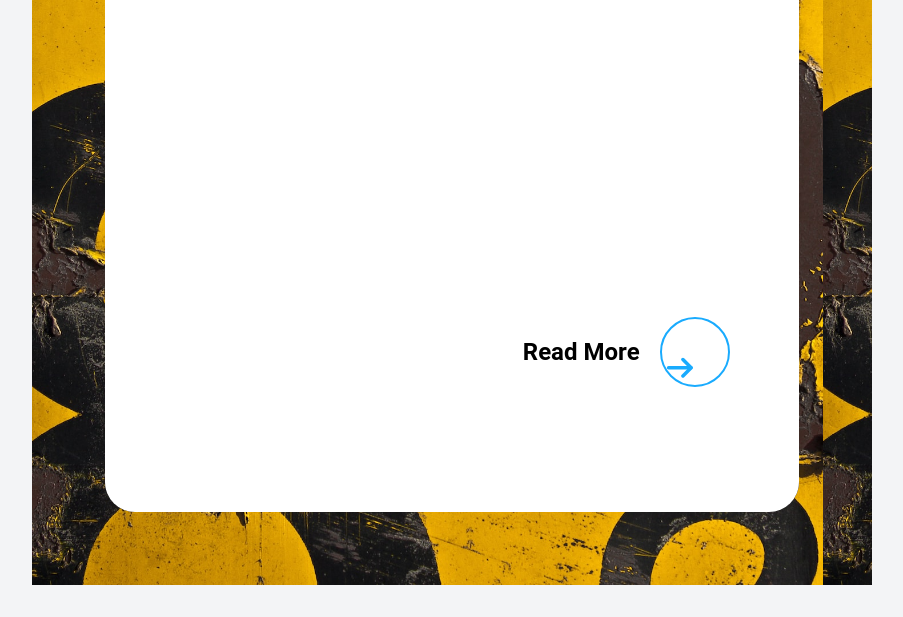
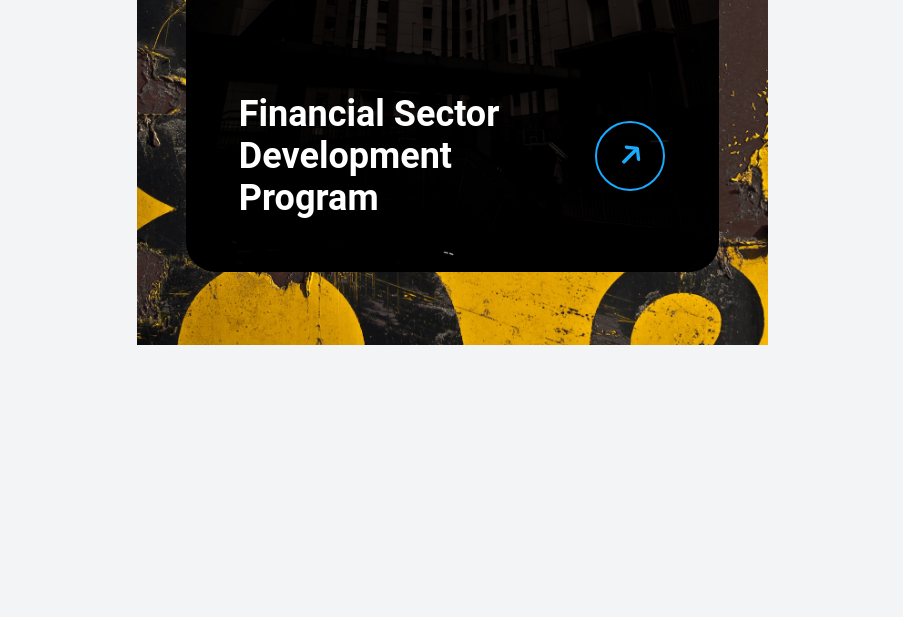
Before and after one commit to Yo445/flip-card-DEPI-task, a plain HTML site: page index.html in a window 1280 px wide. Shown: the part 633-1250 px from the top of the page, without its empty margins (188-1091 px from the left). After the commit the page ends 1010 px from the top, so only its background shows below. Drawn offline with Linux system fonts and the light colour scheme.

Commit message:
finish the card styling

```diff
--- a/index.html
+++ b/index.html
@@ -21,52 +21,41 @@
         font-family: "Roboto", sans-serif;
       }
 
+      .card-container {
+        background: url("assets/bg.jpg") no-repeat center center / contain;
+        padding: 6%;
+      }
       .flip-card {
         position: relative;
-        width: 694px;
-        height: 1040px;
+        width: 533px;
+        height: 800px;
       }
 
-      .flip-card-front,
-      .flip-card-back {
+      .flip-face {
         position: absolute;
-        transition: transform 0.5s;
-        backface-visibility: hidden;
         width: 100%;
         height: 100%;
+        backface-visibility: hidden;
         border-radius: 30px;
+        overflow: hidden;
+        transition: transform 0.3s;
       }
       .flip-card-front {
         background-image: url("assets/front_bg.jpg");
         background-size: contain;
         color: white;
+        display: flex;
+        flex-direction: column;
+        justify-content: end;
+        padding: 10%;
       }
 
-      .card {
-        background-image: url("assets/bg.jpg");
-        /* width: 547px; */
-        padding: 6%;
-        /* height: 821px; */
-        background-size: contain;
-      }
-      .blur {
+      /* .blur {
         background-color: rgba(128, 128, 128, 0.281);
         width: 100%;
         height: 100%;
         position: absolute;
-      }
-      .front-title {
-        position: absolute;
-        bottom: 6.667%;
-        left: 11.335%;
-        right: 33.4%;
-        top: 79.096%;
-        font-family: "Roboto", sans-serif;
-        font-weight: bold;
-        font-size: 36px;
-        color: #ffffff;
-        line-height: 42px;
-      }
+      } */
 
       .flip-card-back {
         background-color: white;
@@ -74,7 +63,7 @@
         padding: 10%;
         display: flex;
         flex-direction: column;
-        /* transform: rotateY(180deg); */
+        transform: rotateY(180deg);
       }
 
       .flip-card:hover .flip-card-back {
@@ -84,113 +73,101 @@
         transform: rotateY(-180deg);
       }
 
-      .arrow-button-front {
-        /* position: absolute; */
-        bottom: 9.944%;
-        left: 76.6%;
-        right: 10.969%;
-        top: 82.373%;
+      .card-bottom-front p {
+        font-family: "Roboto", sans-serif;
+        font-weight: bold;
+        font-size: 36px;
+        color: #ffffff;
+        line-height: 42px;
+      }
+      .card-bottom-front {
+        display: flex;
+        gap: 20px;
+        justify-content: space-between;
+        margin-top: 5rem;
+        align-items: center;
+        border: none;
+        background: none;
       }
 
       .arrow-circle-front {
-        position: absolute;
-        bottom: 9.944%;
-        left: 76.6%;
-        right: 10.969%;
-        top: 82.373%;
+        width: 70px;
+        height: 70px;
         border-radius: 100%;
         border: 2.8px solid #19abfe;
-      }
-
-      .arrow-icon-front {
-        position: absolute;
-        bottom: 12.66%;
-        left: 80.804%;
-        right: 15.298%;
-        top: 84.931%;
+        background: none;
         display: flex;
+        justify-content: center;
         align-items: center;
-        justify-content: center;
       }
 
       .arrow-svg-front {
+        width: 35%;
+        height: 35%;
         transform: rotate(315deg);
       }
 
       .back-title {
-        /* position: absolute;
-        bottom: 6.667%;
-        left: 11.335%;
-        right: 33.4%;
-        top: 79.096%; */
         font-family: "Roboto", sans-serif;
         font-weight: bold;
-        font-size: 40px;
+        font-size: 35px;
         color: #1e335c;
         line-height: 42px;
         margin-top: 1rem;
       }
+
       .icon {
         margin-top: 10rem;
       }
+
       .flip-card-back p {
         color: #6c7994;
-        font-size: 18px;
-        display: block;
-        white-space: pre-line;
-        word-break: break-all;
         line-height: 1.8rem;
+        margin-top: 5%;
       }
 
       .arrow-button-back {
-        /* position: absolute; */
         display: flex;
         gap: 20px;
         justify-content: end;
-        margin-top: 20rem;
+        margin-top: 8.5rem;
         align-items: center;
+        border: none;
+        background: none;
       }
 
+      .arrow-button-back h2 {
+        color: #19abfe;
+        font-size: 20px;
+        margin-right: 2rem;
+        font-weight: normal;
+      }
       .arrow-circle-back {
-        /* position: absolute; */
-        /* bottom: 9.944%;
-        left: 76.6%;
-        right: 10.969%;
-        top: 82.373%; */
         width: 70px;
         height: 70px;
         border-radius: 100%;
         border: 2.8px solid #19abfe;
-      }
-
-      .arrow-icon-back {
-        position: absolute;
-        bottom: 12.66%;
-        left: 80.804%;
-        right: 15.298%;
-        top: 84.931%;
+        background: none;
         display: flex;
+        justify-content: center;
         align-items: center;
-        justify-content: center;
       }
 
       .arrow-svg-back {
-        /* transform: rotate(315deg); */
+        width: 35%;
+        height: 35%;
       }
     </style>
   </head>
   <body>
-    <div class="card">
+    <div class="card-container">
       <!-- <div class="blur"></div> -->
       <div class="flip-card">
-        <div class="flip-card-front">
-          <div class="front-title">
+        <div class="flip-card-front flip-face">
+          <div class="card-bottom-front">
             <p>Financial Sector Development Program</p>
-          </div>
-          <!-- Arrow button -->
-          <div class="arrow-button-front">
-            <div class="arrow-circle-front"></div>
-            <div class="arrow-icon-front">
+            <div class="click">
+              <div class="arrow-circle-front">
                 <svg
                   class="arrow-svg-front"
                   fill="none"
@@ -217,19 +194,21 @@
               </div>
             </div>
           </div>
-        <div class="flip-card-back">
-          <div class="icon"><img src="./assets/mapIcon.svg" alt="" /></div>
+        </div>
+        <div class="flip-card-back flip-face">
+          <div class="icon">
+            <img src="./assets/mapIcon.svg" alt="" style="width: 22%" />
+          </div>
           <h2 class="back-title">Financial Sector Development Program</h2>
           <p>
             The Program aims to develop a diversified and effective financial
             sector to support the development of the Saudi Arabia's economy.
           </p>
           <!-- Arrow button -->
-          <div class="arrow-button-back">
+          <button class="arrow-button-back">
             <h2>Read More</h2>
             <div class="click">
-            <div class="arrow-circle-back"></div>
-            <div class="arrow-icon-back">
+              <div class="arrow-circle-back">
                 <svg
                   class="arrow-svg-back"
                   fill="none"
@@ -255,7 +234,7 @@
                 </svg>
               </div>
             </div>
-          </div>
+          </button>
         </div>
       </div>
     </div>
```
Lines whose indentation alone changed are shown as unchanged.
